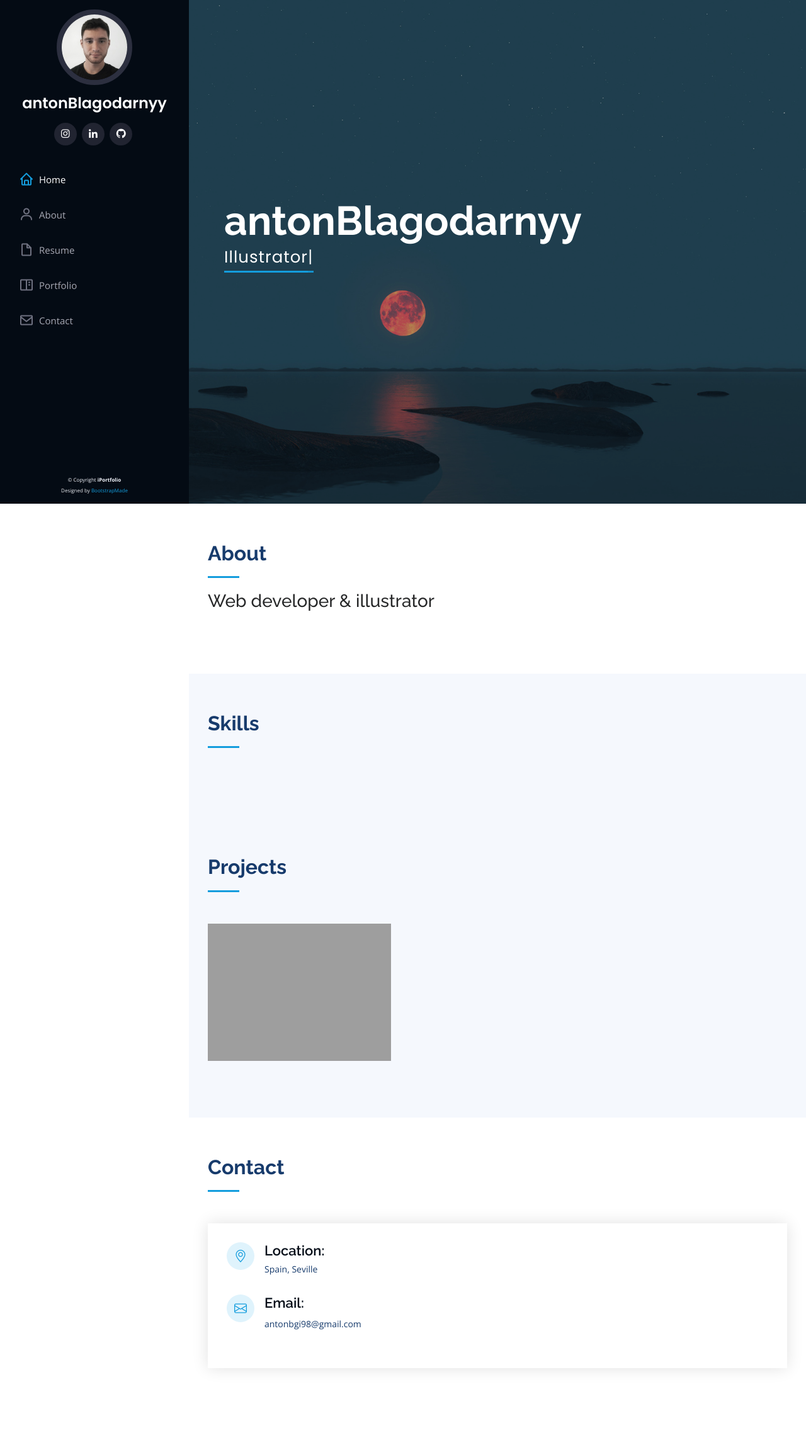
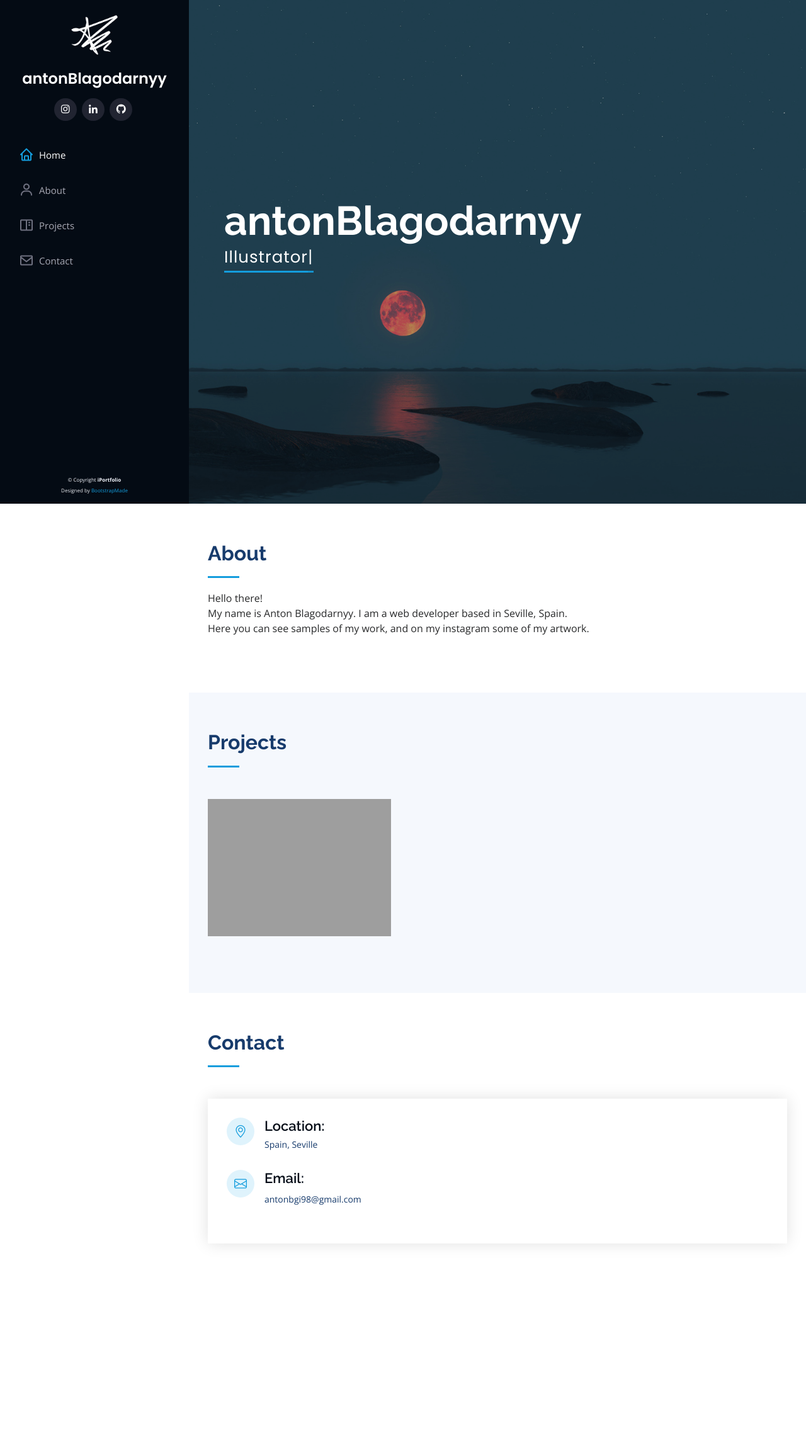
Before and after one commit to antonBlagodarnyy/antonBlagodarnyy.github.io, a PHP site: page / in a window 1280 px wide. Shown: the whole page at 63% size. After the commit the page ends 1978 px from the top, so only its background shows below. Run offline with PHP 8.4, Linux system fonts and the light colour scheme; grey boxes are pictures that could not be loaded.

Commit message:
Refactoring of personal website

```diff
--- a/iPortfolio/assets/css/style.css
+++ b/iPortfolio/assets/css/style.css
@@ -86,8 +86,8 @@ h6 {
 #header .profile img {
   margin: 15px auto;
   display: block;
-  width: 120px;
-  border: 8px solid #2c2f3f;
+  width: 260px;
+
 }
 
 #header .profile h1 {
--- a/index.html
+++ b/index.html
@@ -46,11 +46,11 @@
     <div class="d-flex flex-column">
 
       <div class="profile">
-        <img src="iPortfolio/assets/img/profilePic2.jpg" alt="" class="img-fluid rounded-circle">
+        <img src="iPortfolio/assets/img/logo white.png" alt="" >
         <h1 class="text-light"><a href="index.html">antonBlagodarnyy</a></h1>
         <div class="social-links mt-3 text-center">
 
-          <a href="https://www.instagram.com/anton_blagodarnyy/" class="instagram"><i class="bx bxl-instagram"></i></a>
+          <a href="hhttps://www.instagram.com/antonblagodarnyy/" class="instagram"><i class="bx bxl-instagram"></i></a>
 
           <a href="https://www.linkedin.com/in/anton-blagodarnyy" class="linkedin"><i class="bx bxl-linkedin"></i></a>
 
@@ -62,8 +62,8 @@
         <ul>
           <li><a href="#hero" class="nav-link scrollto active"><i class="bx bx-home"></i> <span>Home</span></a></li>
           <li><a href="#about" class="nav-link scrollto"><i class="bx bx-user"></i> <span>About</span></a></li>
-          <li><a href="#resume" class="nav-link scrollto"><i class="bx bx-file-blank"></i> <span>Resume</span></a></li>
-          <li><a href="#portfolio" class="nav-link scrollto"><i class="bx bx-book-content"></i> <span>Portfolio</span></a></li>
+
+          <li><a href="#projects" class="nav-link scrollto"><i class="bx bx-book-content"></i> <span>Projects</span></a></li>
           <!--<li><a href="#services" class="nav-link scrollto"><i class="bx bx-server"></i> <span>Services</span></a></li>-->
           <li><a href="#contact" class="nav-link scrollto"><i class="bx bx-envelope"></i> <span>Contact</span></a></li>
         </ul>
@@ -87,7 +87,10 @@
 
         <div class="section-title">
           <h2>About</h2>
-          <h3>Web developer &amp; illustrator</h3>
+          <p>Hello there! <br>
+            My name is Anton Blagodarnyy. I am a web developer based in Seville, Spain. <br>
+            Here you can see samples of my work, and on my instagram some of my artwork.
+          </p>
 
 
         </div>
@@ -97,24 +100,8 @@
       </div>
     </section>
 
-    <!-- ======= Skills Section ======= -->
-
-    <section id="skills" class="skills section-bg">
-      <div class="container">
-
-        <div class="section-title">
-          <h2>Skills</h2>
-          <!--
-          <p>Magnam dolores commodi suscipit. Necessitatibus eius consequatur ex aliquid fuga eum quidem. Sit sint consectetur velit. Quisquam quos quisquam cupiditate. Et nemo qui impedit suscipit alias ea. Quia fugiat sit in iste officiis commodi quidem hic quas.</p>
-        -->
-        </div>
-
-
-      </div>
-    </section><!-- End Skills Section -->
-
     <!-- ======= Portfolio Section ======= -->
-    <section id="portfolio" class="portfolio section-bg">
+    <section id="projects" class="portfolio section-bg">
       <div class="container">
 
         <div class="section-title">
@@ -122,19 +109,6 @@
 
 
         </div>
-<!--Filter section-->
-      <!--Its commented while i only have websites, so for the moment I don't need more categories  <div class="row" data-aos="fade-up">
-          <div class="col-lg-12 d-flex justify-content-center">
-            <ul id="portfolio-flters">
-              <li data-filter="*" class="filter-active">All</li>
-              <li data-filter=".filter-app">App</li>
-              <li data-filter=".filter-card">Card</li>
-              <li data-filter=".filter-web">Web</li>
-            </ul>
-          </div>
-          -->
-
-<!--Filter section ends heres-->
 
         <div class="row portfolio-container" data-aos="fade-up" data-aos-delay="100">
 
@@ -180,54 +154,6 @@
 
       </div>
     </section><!-- End Portfolio Section -->
-
-    <!-- ======= Services Section ======= -->
-    <!--
-    <section id="services" class="services">
-      <div class="container">
-
-        <div class="section-title">
-          <h2>Services</h2>
-          <p>Magnam dolores commodi suscipit. Necessitatibus eius consequatur ex aliquid fuga eum quidem. Sit sint consectetur velit. Quisquam quos quisquam cupiditate. Et nemo qui impedit suscipit alias ea. Quia fugiat sit in iste officiis commodi quidem hic quas.</p>
-        </div>
-
-        <div class="row">
-          <div class="col-lg-4 col-md-6 icon-box" data-aos="fade-up">
-            <div class="icon"><i class="bi bi-briefcase"></i></div>
-            <h4 class="title"><a href="">Lorem Ipsum</a></h4>
-            <p class="description">Voluptatum deleniti atque corrupti quos dolores et quas molestias excepturi sint occaecati cupiditate non provident</p>
-          </div>
-          <div class="col-lg-4 col-md-6 icon-box" data-aos="fade-up" data-aos-delay="100">
-            <div class="icon"><i class="bi bi-card-checklist"></i></div>
-            <h4 class="title"><a href="">Dolor Sitema</a></h4>
-            <p class="description">Minim veniam, quis nostrud exercitation ullamco laboris nisi ut aliquip ex ea commodo consequat tarad limino ata</p>
-          </div>
-          <div class="col-lg-4 col-md-6 icon-box" data-aos="fade-up" data-aos-delay="200">
-            <div class="icon"><i class="bi bi-bar-chart"></i></div>
-            <h4 class="title"><a href="">Sed ut perspiciatis</a></h4>
-            <p class="description">Duis aute irure dolor in reprehenderit in voluptate velit esse cillum dolore eu fugiat nulla pariatur</p>
-          </div>
-          <div class="col-lg-4 col-md-6 icon-box" data-aos="fade-up" data-aos-delay="300">
-            <div class="icon"><i class="bi bi-binoculars"></i></div>
-            <h4 class="title"><a href="">Magni Dolores</a></h4>
-            <p class="description">Excepteur sint occaecat cupidatat non proident, sunt in culpa qui officia deserunt mollit anim id est laborum</p>
-          </div>
-          <div class="col-lg-4 col-md-6 icon-box" data-aos="fade-up" data-aos-delay="400">
-            <div class="icon"><i class="bi bi-brightness-high"></i></div>
-            <h4 class="title"><a href="">Nemo Enim</a></h4>
-            <p class="description">At vero eos et accusamus et iusto odio dignissimos ducimus qui blanditiis praesentium voluptatum deleniti atque</p>
-          </div>
-          <div class="col-lg-4 col-md-6 icon-box" data-aos="fade-up" data-aos-delay="500">
-            <div class="icon"><i class="bi bi-calendar4-week"></i></div>
-            <h4 class="title"><a href="">Eiusmod Tempor</a></h4>
-            <p class="description">Et harum quidem rerum facilis est et expedita distinctio. Nam libero tempore, cum soluta nobis est eligendi</p>
-          </div>
-        </div>
-
-      </div>
-    </section>
-  -->
-    <!-- End Services Section -->
 
     <!-- ======= Contact Section ======= -->
     <section id="contact" class="contact">
```
Also changed, not shown: iPortfolio/assets/img/logo white.png (added).
